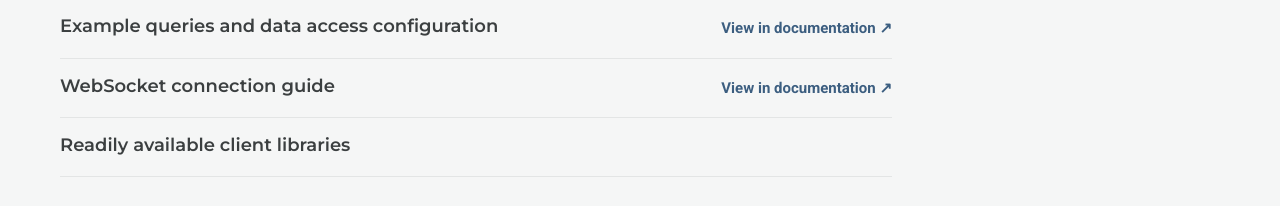
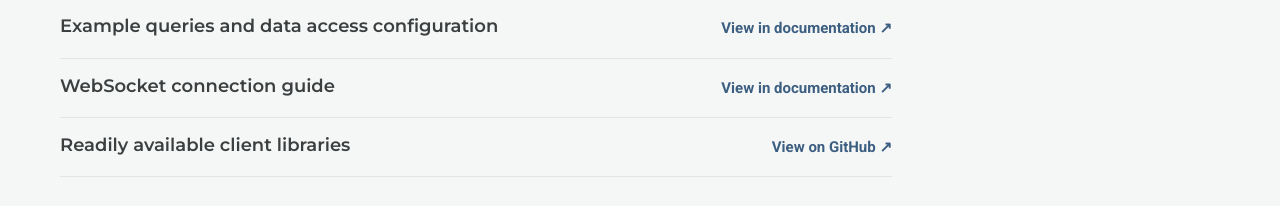
Before and after one commit to jeremykanne/spiderrock-website, an Eleventy site: page data/spiderstream-market-data-api/index.html in a window 1280 px wide. Shown: the part 2560-2766 px from the top of the page. Built offline with nearby package versions, Linux system fonts and the light colour scheme; Eleventy itself is replaced by a stand-in of ours; files that its build step writes are made by us from their sources; a script that the page names is missing.

Commit message:
Link the SpiderStream client libraries to SpiderRock's GitHub SDK
Co-Authored-By: Claude Opus 5.5 <noreply@anthropic.com>

```diff
--- a/data/spiderstream-market-data-api/index.html
+++ b/data/spiderstream-market-data-api/index.html
@@ -226,6 +226,7 @@
         </div>
         <div class="doc-row">
           <p class="doc-row-name">Readily available client libraries</p>
+          <a href="https://github.com/SpiderRock/SpiderRock-Connect-SDK/tree/main/SpiderStream" target="_blank" rel="noopener noreferrer" class="arrow-link">View on GitHub <span aria-hidden="true">&#8599;</span></a>
         </div>
       </div>
       <a href="../market-data-partners/" class="arrow-link">See our market data partners <span class="arrow">&rarr;</span></a>
```
